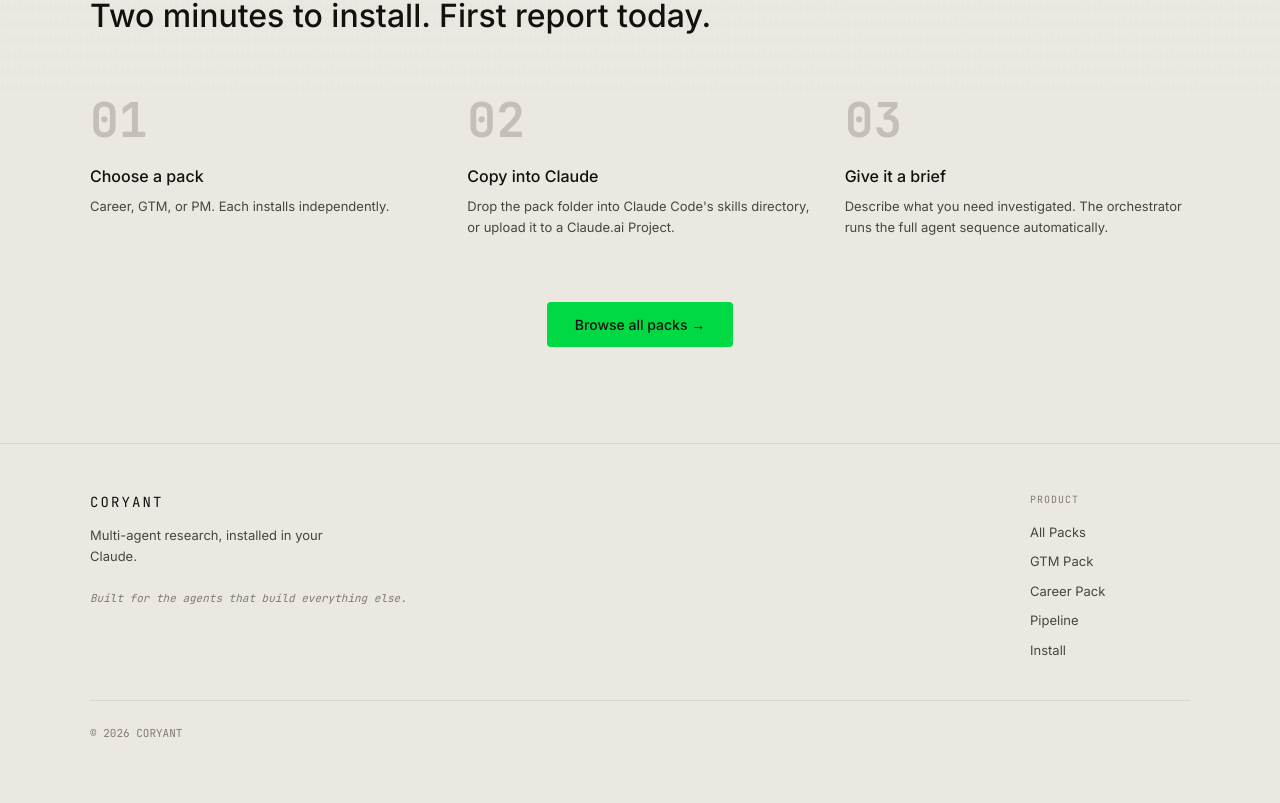
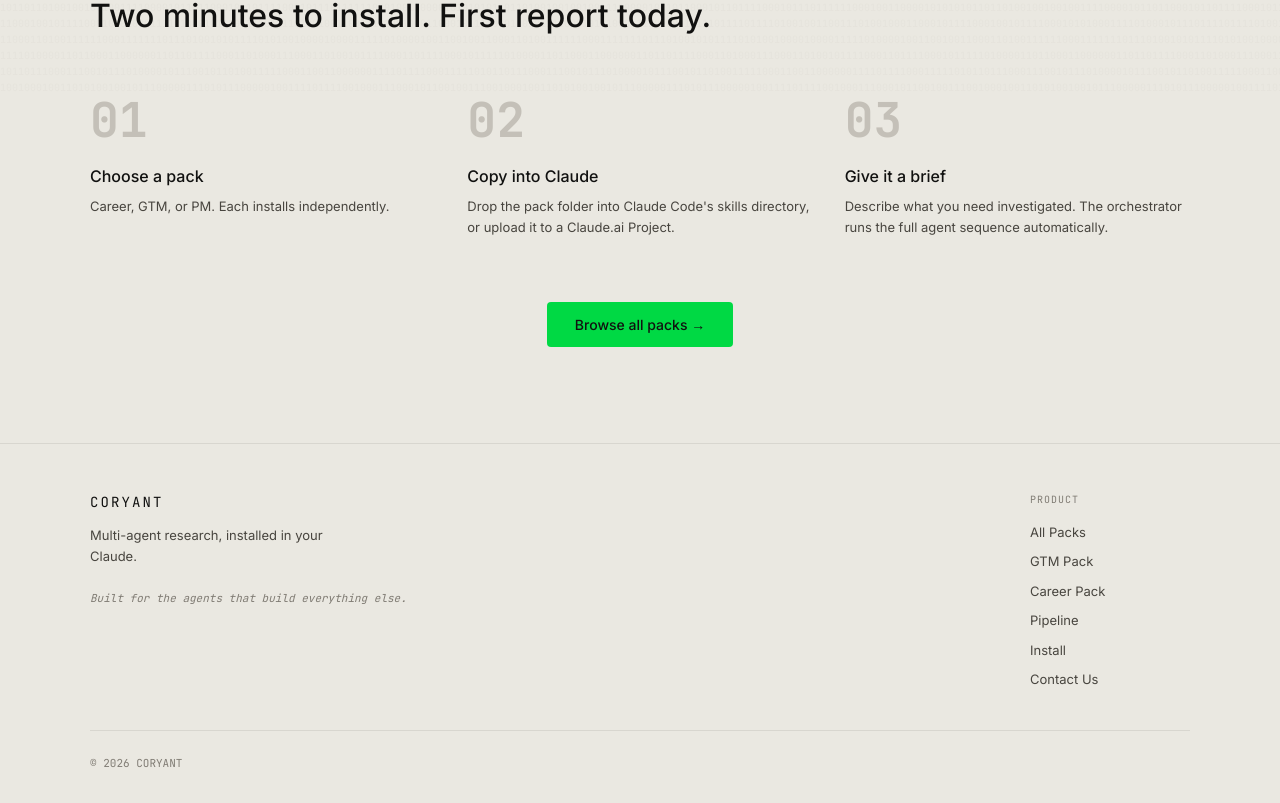
Before and after one commit to automatewithsaurabh/Coryant, a Next.js app: page / in a window 1280 px wide. Shown: the part 3321-4124 px from the top of the page. Before the commit the page ends 4095 px from the top, so only its background shows below. Built offline with nearby package versions, Linux system fonts and the light colour scheme; no server answers.

Commit message:
Add Contact Us link to footer product column, opens Gmail compose
Co-Authored-By: Claude Sonnet 4.6 <noreply@anthropic.com>

```diff
--- a/components/marketing/Footer.tsx
+++ b/components/marketing/Footer.tsx
@@ -6,6 +6,7 @@ const productLinks = [
   { label: "Career Pack", href: "/packs/career" },
   { label: "Pipeline", href: "/#pipeline" },
   { label: "Install", href: "/#get-started" },
+  { label: "Contact Us", href: "https://mail.google.com/mail/?view=cm&to=saurabh.ahire93@gmail.com&su=Coryant%20Enquiry" },
 ];
 
 
@@ -89,6 +90,8 @@ export default function Footer() {
               <Link
                 key={link.label}
                 href={link.href}
+                target={link.href.startsWith("http") ? "_blank" : undefined}
+                rel={link.href.startsWith("http") ? "noopener noreferrer" : undefined}
                 className="hover-accent transition-fast"
                 style={{
                   fontFamily: "var(--font-sans)",
```
